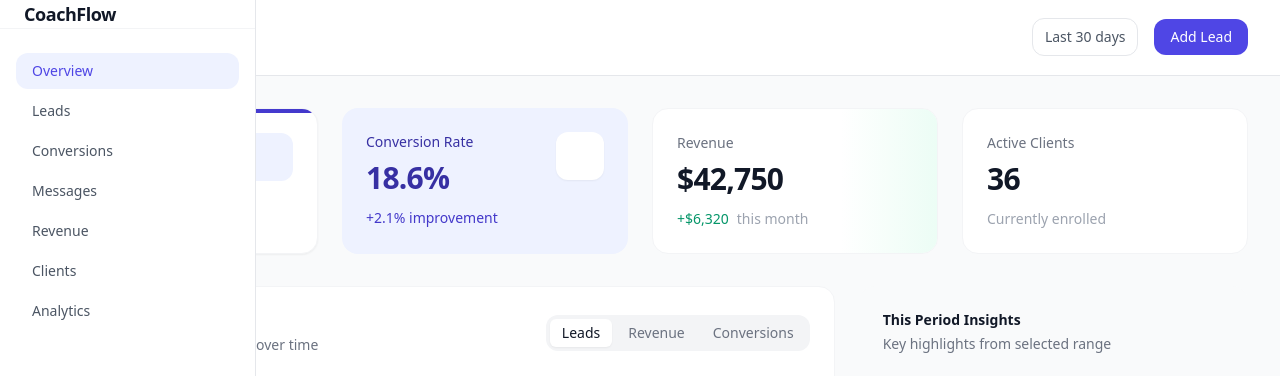
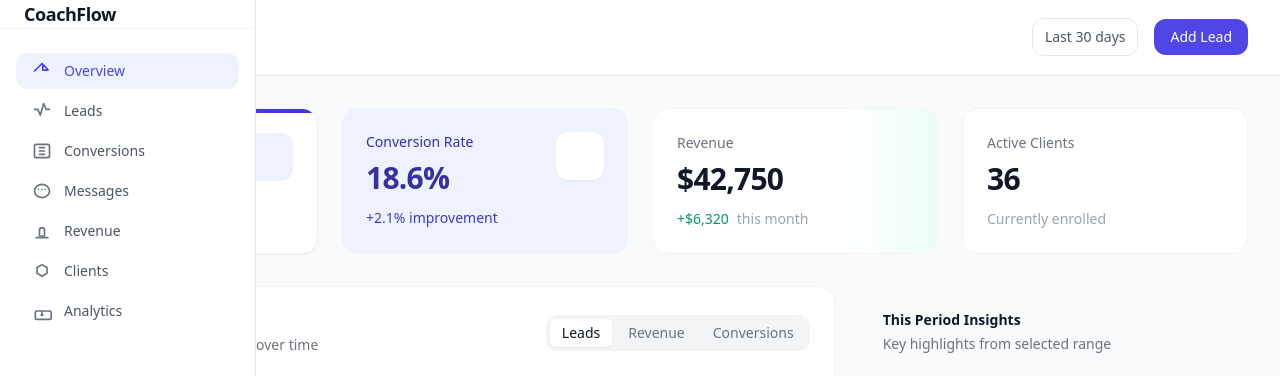
Before and after one commit to WebSync360/BizEdge-Dashboard, a website: page index.html in a window 1280 px wide. Shown: the top 376 px of the page. Drawn offline with nearby package versions, Linux system fonts and the light colour scheme.

Commit message:
Updating User Interface

```diff
--- a/index.html
+++ b/index.html
@@ -52,27 +52,62 @@
         <span class="text-lg font-semibold tracking-tight">CoachFlow</span>
       </div>
 
-      <!-- Navigation -->
+     <!-- Navigation -->
       <nav class="flex-1 px-4 py-6 space-y-1 overflow-y-auto">
+        <!-- Overview -->
         <a href="#" class="flex items-center px-4 py-2 text-sm font-medium rounded-lg bg-indigo-50 text-indigo-600">
+          <svg class="h-5 w-5 mr-3 text-indigo-600" fill="none" stroke="currentColor" stroke-width="2" viewBox="0 0 24 24">
+            <path stroke-linecap="round" stroke-linejoin="round" d="M3 12l2-2m0 0l7-7 7 7M13 5v6h6" />
+          </svg>
           Overview
         </a>
+
+        <!-- Leads -->
         <a href="#" class="flex items-center px-4 py-2 text-sm font-medium rounded-lg text-gray-600 hover:bg-gray-100">
+          <svg class="h-5 w-5 mr-3 text-gray-500" fill="none" stroke="currentColor" stroke-width="2" viewBox="0 0 24 24">
+            <path stroke-linecap="round" stroke-linejoin="round" d="M3 10h4l3 7 4-14 3 7h4" />
+          </svg>
           Leads
         </a>
+
+        <!-- Conversions -->
         <a href="#" class="flex items-center px-4 py-2 text-sm font-medium rounded-lg text-gray-600 hover:bg-gray-100">
+          <svg class="h-5 w-5 mr-3 text-gray-500" fill="none" stroke="currentColor" stroke-width="2" viewBox="0 0 24 24">
+            <path stroke-linecap="round" stroke-linejoin="round" d="M9 12h6m-6 4h6m-6-8h6M5 20h14a2 2 0 002-2V6a2 2 0 00-2-2H5a2 2 0 00-2 2v12a2 2 0 002 2z" />
+          </svg>
           Conversions
         </a>
+
+        <!-- Messages -->
         <a href="#" class="flex items-center px-4 py-2 text-sm font-medium rounded-lg text-gray-600 hover:bg-gray-100">
+          <svg class="h-5 w-5 mr-3 text-gray-500" fill="none" stroke="currentColor" stroke-width="2" viewBox="0 0 24 24">
+            <path stroke-linecap="round" stroke-linejoin="round" d="M8 10h.01M12 10h.01M16 10h.01M21 12c0 4.418-4.03 8-9 8s-9-3.582-9-8 4.03-8 9-8 9 3.582 9 8z" />
+          </svg>
           Messages
         </a>
+
+        <!-- Revenue -->
         <a href="#" class="flex items-center px-4 py-2 text-sm font-medium rounded-lg text-gray-600 hover:bg-gray-100">
+          <svg class="h-5 w-5 mr-3 text-gray-500" fill="none" stroke="currentColor" stroke-width="2" viewBox="0 0 24 24">
+            <path stroke-linecap="round" stroke-linejoin="round" d="M12 8c-1.657 0-3 1.343-3 3v7h6v-7c0-1.657-1.343-3-3-3z" />
+            <path stroke-linecap="round" stroke-linejoin="round" d="M5 20h14" />
+          </svg>
           Revenue
         </a>
+
+        <!-- Clients -->
         <a href="#" class="flex items-center px-4 py-2 text-sm font-medium rounded-lg text-gray-600 hover:bg-gray-100">
+          <svg class="h-5 w-5 mr-3 text-gray-500" fill="none" stroke="currentColor" stroke-width="2" viewBox="0 0 24 24">
+            <path stroke-linecap="round" stroke-linejoin="round" d="M12 4.354l6 3.464v6.928l-6 3.464-6-3.464V7.818l6-3.464z" />
+          </svg>
           Clients
         </a>
+
+        <!-- Analytics -->
         <a href="#" class="flex items-center px-4 py-2 text-sm font-medium rounded-lg text-gray-600 hover:bg-gray-100">
+          <svg class="h-5 w-5 mr-3 text-gray-500" fill="none" stroke="currentColor" stroke-width="2" viewBox="0 0 24 24">
+            <path stroke-linecap="round" stroke-linejoin="round" d="M11 17h2m-1-1v-4m-5 0h14a2 2 0 012 2v6a2 2 0 01-2 2H6a2 2 0 01-2-2v-6a2 2 0 012-2z" />
+          </svg>
           Analytics
         </a>
       </nav>
```
Also changed, not shown: dist/output.css.
